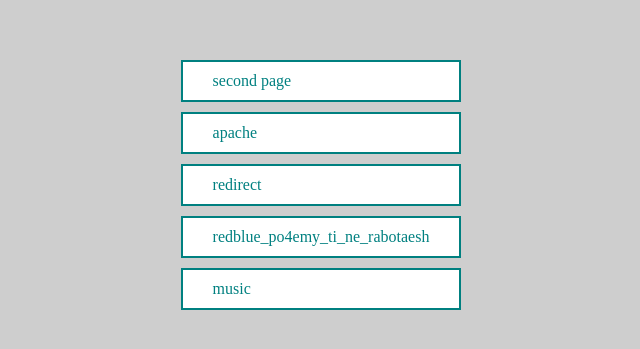
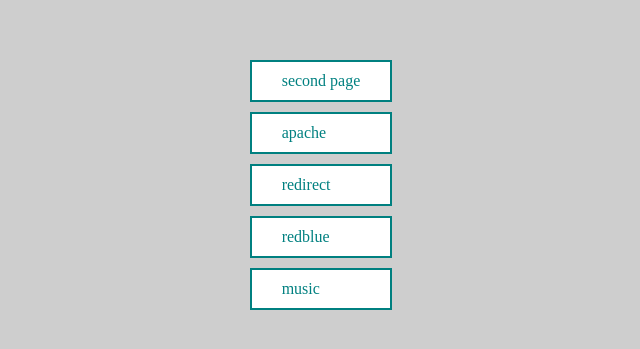
Before and after one commit to LaidBack1282/docker-nginx-apache, a plain HTML site: page nginx/web/index.html in a window 1280 px wide. Shown: the part 223-572 px from the top of the page, without its empty margins (327-967 px from the left). Drawn offline with Linux system fonts and the light colour scheme.

Commit message:
Update index.html

```diff
--- a/nginx/web/index.html
+++ b/nginx/web/index.html
@@ -39,7 +39,7 @@
         <a href="/second">second page</a>
         <a href="/apache">apache</a>
         <a href="/redirect">redirect</a>
-        <a href="/redblue">redblue_po4emy_ti_ne_rabotaesh</a>
+        <a href="/redblue">redblue</a>
         <a href="/music">music</a>
     </div>
 </body>
```
